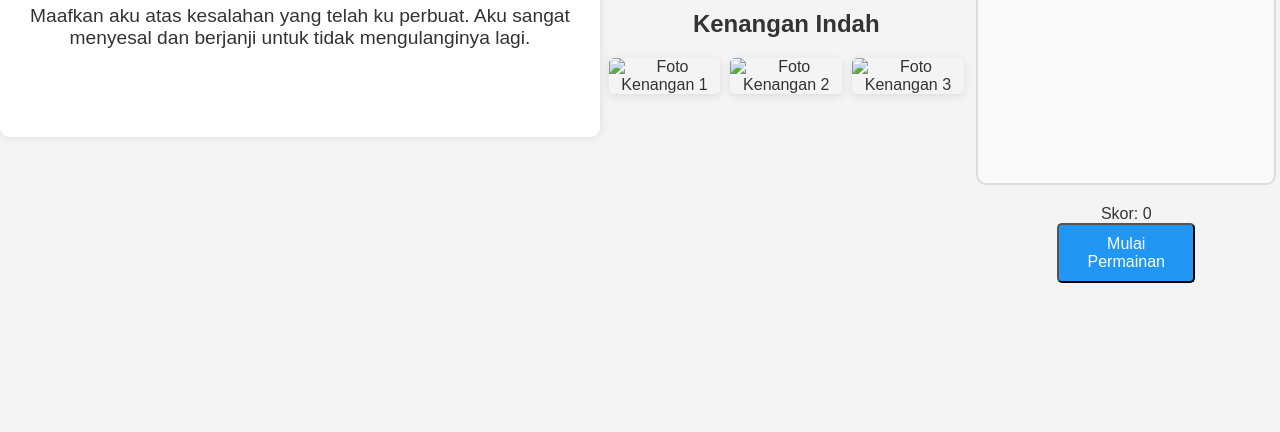
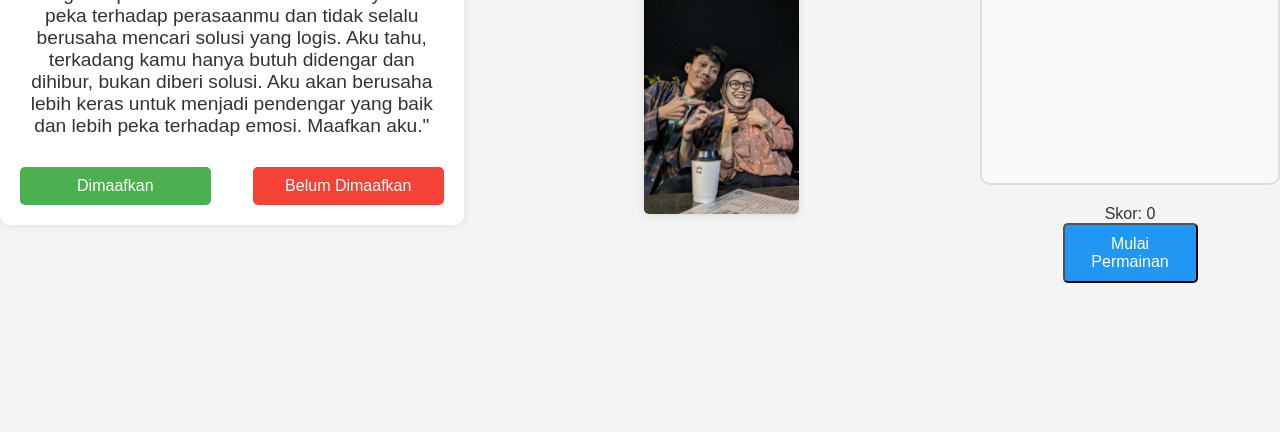
Before and after one commit to rifqi23ahmad/alay, a plain HTML site: page index.html in a window 1280 px wide. Shown: the part 368-800 px from the top of the page. Drawn offline with Linux system fonts and the light colour scheme.

Commit message:
ganti layout

```diff
--- a/index.html
+++ b/index.html
@@ -11,12 +11,12 @@
         <!-- Bagian Permintaan Maaf -->
         <section class="apology-section">
             <h1>Minta Maaf</h1>
-            <p>Maafkan aku atas kesalahan yang telah ku perbuat. Aku sangat menyesal dan berjanji untuk tidak mengulanginya lagi.</p>
+            <p>"Sayang, aku ingin meminta maaf atas sikapku selama ini. Aku sadar bahwa aku terlalu sering menggunakan logika 'if-then-else' dalam menghadapi masalah kita. Aku seharusnya lebih peka terhadap perasaanmu dan tidak selalu berusaha mencari solusi yang logis. Aku tahu, terkadang kamu hanya butuh didengar dan dihibur, bukan diberi solusi. Aku akan berusaha lebih keras untuk menjadi pendengar yang baik dan lebih peka terhadap emosi. Maafkan aku."</p>
 
             <!-- Tombol -->
             <div class="button-group">
-                <a href="https://wa.me/6285174000214?text=Aku%20Memaafkan%20Kamau%20Sayang!" target="_blank" class="button">Ya</a>
-                <a href="https://wa.me/6285174000214?text=Saya%20Butuh%20Waktu%20Lebih%20Lama%20Untuk%20Memahami%20Pesan%20Ini" target="_blank" class="button">Tidak</a>
+                <a href="https://wa.me/6285174000214?text=Aku%20Memaafkan%20Kamau%20Sayang!" target="_blank" class="button forgiven">Dimaafkan</a>
+                <a href="https://wa.me/6285174000214?text=Saya%20Butuh%20Waktu%20Lebih%20Lama%20Untuk%20Memahami%20Pesan%20Ini" target="_blank" class="button not-forgiven">Belum Dimaafkan</a>
             </div>
             </div>
         </section>
@@ -25,9 +25,7 @@
         <section class="gallery-section">
             <h2>Kenangan Indah</h2>
             <div class="gallery">
-                <img src="foto1.jpg" alt="Foto Kenangan 1">
-                <img src="foto2.jpg" alt="Foto Kenangan 2">
-                <img src="foto3.jpg" alt="Foto Kenangan 3">
+                <img src="PXL_20240616_120636617.NIGHT.jpg" alt="Foto Kenangan 1">
                 <!-- Tambahkan lebih banyak foto jika diperlukan -->
             </div>
         </section>
```
Also changed, not shown: PXL_20240616_120636617.NIGHT.jpg (added).
